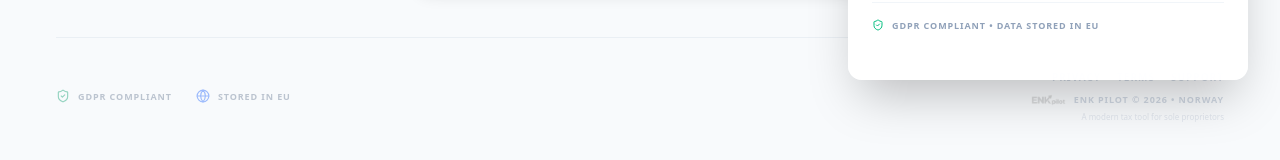
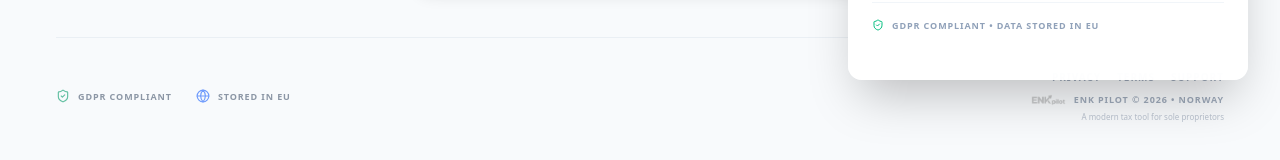
Before and after one commit to vipin-dubey/enk-pilot, a Next.js app: page /en/login in a window 1280 px wide. Shown: the part 696-856 px from the top of the page. Built offline with nearby package versions, Linux system fonts and the light colour scheme; no server answers.

Commit message:
Added footer to MFA OTP page and made footer links darker

```diff
--- a/src/app/[locale]/login/mfa/page.tsx
+++ b/src/app/[locale]/login/mfa/page.tsx
@@ -8,6 +8,7 @@ import { Input } from '@/components/ui/input'
 import { Card, CardContent, CardDescription, CardHeader, CardTitle } from '@/components/ui/card'
 import { ShieldCheck, Loader2, AlertCircle } from 'lucide-react'
 import { useTranslations } from 'next-intl'
+import { PublicFooter } from '@/components/layout/footer'
 
 export default function MfaPage() {
   const t = useTranslations('mfa')
@@ -36,7 +37,8 @@ export default function MfaPage() {
   }
 
   return (
-    <div className="min-h-screen flex items-center justify-center bg-slate-50/50 p-4">
+    <div className="min-h-screen flex flex-col items-center justify-center bg-slate-50/50 p-4">
+      <div className="flex-1 flex items-center justify-center w-full">
         <Card className="w-full max-w-md border-none shadow-2xl rounded-2xl overflow-hidden">
           <CardHeader className="text-center bg-white pb-2 pt-8">
             <div className="flex justify-center mb-4">
@@ -88,5 +90,9 @@ export default function MfaPage() {
           </CardContent>
         </Card>
       </div>
+      <div className="w-full max-w-7xl mx-auto">
+        <PublicFooter />
+      </div>
+    </div>
   )
 }
--- a/src/components/layout/footer.tsx
+++ b/src/components/layout/footer.tsx
@@ -10,38 +10,38 @@ export function PublicFooter() {
   return (
     <footer className="mt-auto py-12 px-6">
       <div className="max-w-7xl mx-auto pt-8 border-t border-slate-200/60">
-        <div className="flex flex-col md:flex-row items-center justify-between gap-6 opacity-40 hover:opacity-100 transition-opacity duration-500">
+        <div className="flex flex-col md:flex-row items-center justify-between gap-6 opacity-60 hover:opacity-100 transition-opacity duration-500">
           <div className="flex items-center gap-6">
             <div className="flex items-center gap-2">
               <ShieldCheck className="h-3.5 w-3.5 text-emerald-600" />
-              <span className="text-[9px] font-black uppercase tracking-widest text-slate-500">GDPR Compliant</span>
+              <span className="text-[9px] font-black uppercase tracking-widest text-slate-600">GDPR Compliant</span>
             </div>
             <div className="flex items-center gap-2">
               <Globe className="h-3.5 w-3.5 text-blue-600" />
-              <span className="text-[9px] font-black uppercase tracking-widest text-slate-500">Stored in EU</span>
+              <span className="text-[9px] font-black uppercase tracking-widest text-slate-600">Stored in EU</span>
             </div>
           </div>
 
-            <div className="flex flex-col items-center md:items-end gap-2">
+          <div className="flex flex-col items-center md:items-end gap-2">
             <div className="flex items-center gap-4">
-              <Link href="/privacy" className="text-[10px] font-bold text-slate-400 hover:text-blue-600 transition-colors uppercase tracking-widest">
+              <Link href="/privacy" className="text-[10px] font-bold text-slate-500 hover:text-blue-600 transition-colors uppercase tracking-widest">
                 {locale === 'en' ? 'Privacy' : 'Personvern'}
               </Link>
-              <Link href="/terms" className="text-[10px] font-bold text-slate-400 hover:text-blue-600 transition-colors uppercase tracking-widest">
+              <Link href="/terms" className="text-[10px] font-bold text-slate-500 hover:text-blue-600 transition-colors uppercase tracking-widest">
                 {locale === 'en' ? 'Terms' : 'Vilkår'}
               </Link>
-              <a href="mailto:support@enkpilot.com" className="text-[10px] font-bold text-slate-400 hover:text-blue-600 transition-colors uppercase tracking-widest">
+              <a href="mailto:support@enkpilot.com" className="text-[10px] font-bold text-slate-500 hover:text-blue-600 transition-colors uppercase tracking-widest">
                 {locale === 'en' ? 'Support' : 'Kontakt'}
               </a>
             </div>
             <div className="flex flex-col items-center md:items-end gap-1">
               <div className="flex items-center gap-2">
                 <img src="/logo.png" alt="" className="h-3 w-auto grayscale opacity-50" />
-                <p className="text-[9px] font-black uppercase tracking-widest text-slate-400">
+                <p className="text-[9px] font-black uppercase tracking-widest text-slate-500">
                   ENK Pilot &copy; 2026 • Norway
                 </p>
               </div>
-              <p className="text-[8px] text-slate-400 opacity-60">
+              <p className="text-[8px] text-slate-500 opacity-70">
                 {locale === 'en' ? 'A modern tax tool for sole proprietors' : 'Et moderne skatteverktøy for enkeltpersonforetak'}
               </p>
             </div>
```
Lines whose indentation alone changed are shown as unchanged.
